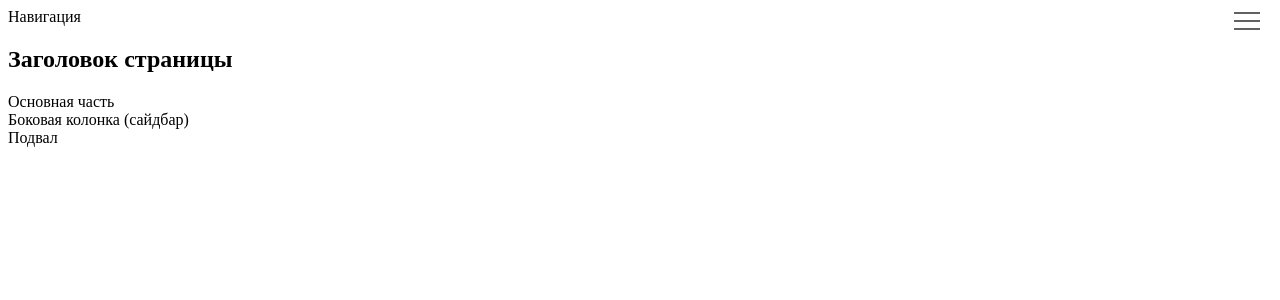
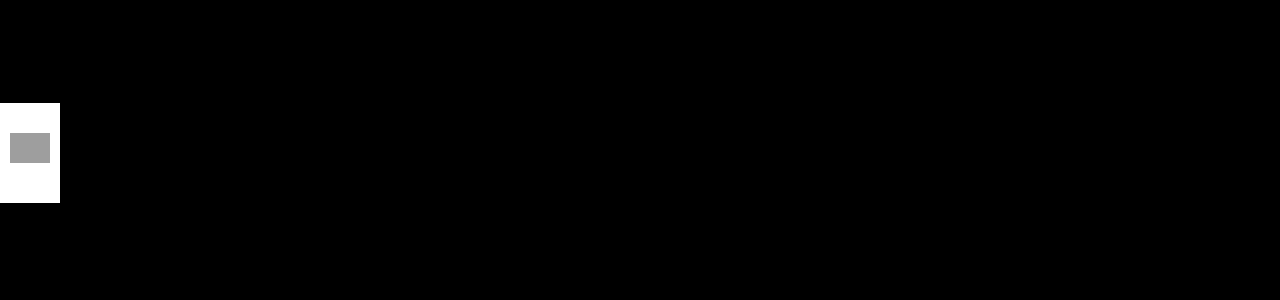
Before and after one commit to Dompfaff21/PokushAI, a Django app: page / in a window 1280 px wide. Shown: the top 300 px of the page. Run offline with Django 4.2, Linux system fonts and the light colour scheme; grey boxes are pictures that could not be loaded.

Commit message:
Заменил бургерку на сайдбар

```diff
--- a/djangoHolost/app1/static/css/style.css
+++ b/djangoHolost/app1/static/css/style.css
@@ -1,23 +1,16 @@
-.burger__menu{
-    display: flex;
+body{
+         background-color: black;
+         margin: 0px;
+         max-height:auto;
 }
 
-.menu__item > a:hover {
-    font-size: 18px;
-}
-
-.main__content {
-    display: grid;
-}
-
-.main__block {
-    display: grid;
-    justify-items: center;
+p {
+        color: white;
 }
 
     .header {
         display: block;
-        text-align:center;
+        text-align: center;
     }
 
     .header__logo {
@@ -28,114 +21,51 @@
         text-align: center;
     }
 
-    .menu__item > a {
-        text-decoration: none;
-        color: black;
-        transition-duration: 0.25s;
+.sidebar {
+    width: 60px;
+    height: 100px;
+    box-sizing: border-box;
+    padding: 10px;
+    background-color: #ffffffff;
+    transition: ease-in-out;
+    overflow: hidden;
 }
 
-    .menu__item > a:hover {
-        color: red;
-        font-size: 25px;
-        transition-duration: 0.25s;
+.sidebar:hover {
+    width: 200px;
 }
 
-input {
-    display: none;
+.sidebar:hover > .sidebar__item > .item__text {
+    opacity: 1;
 }
 
-    .menu__bottom {
-        float: right;
-        align-items: center;
-        position: fixed;
-        top: 20px;
-        right: 20px;
-        width: 26px;
-        height: 26px;
-        cursor: pointer;
-        z-index: 999;
+hr {
+    height: 1px;
+    color: #919191;
+    margin: 15px 0;
 }
 
-    .menu__bottom > span,
-    .menu__bottom > span::before,
-    .menu__bottom > span::after {
-        display: block;
-        position: absolute;
-        width: 100%;
-        height: 2px;
-        background-color: #616161;
+.sidebar__item {
+    display: flex;
+    align-items: center;
+    margin: 20px 0;
 }
 
-        .menu__bottom > span::before {
-            content: '';
-            top: -8px;
+.sidebar__item .item__text {
+    width: 40px;
+    height: 30px;
+    flex-shrink: 0;
+    fill: #424242;
 }
 
-        .menu__bottom > span::after {
-            content: '';
-            top: 8px;
+.sidebar__item .item__text {
+    opacity: 0;
+    transition: ease-in-out 0.3s;
+    transition-delay: .2s;
+    margin-left: 15px;
+    white-space: nowrap;
 }
 
-    .menu {
-        display: block;
-        position: fixed;
-        visibility: hidden;
-        top: 0;
-        right: -100%;
-        width: 300px;
-        height: 100%;
-        margin: 0;
-        padding: 80px 0;
-        list-style: none;
-        text-align: center;
-        background-color: #ECEFF1;
-        z-index: 998;
+.icon {
+    max-width: 40px;
 }
-    .menu__item {
-        display: block;
-        padding: 12px 24px;
-        color: black;
-        font-family: 'Roboto', sans-serif;
-        font-size: 20px;
-        text-decoration: none;
-    }
-
-    #menu__toggle:checked ~ .menu__bottom > span {
-        transform: rotate(45deg);
-    }
-
-        #menu__toggle:checked ~ .menu__bottom > span::before {
-            top: 0;
-            transform: rotate(0);
-        }
-
-        #menu__toggle:checked ~ .menu__bottom > span::after {
-            top: 0;
-            transform: rotate(90deg);
-        }
-
-    #menu__toggle:checked ~ .menu {
-        visibility: visible;
-        right: 0;
-    }
-
-    .menu__bottom > span,
-    .menu__bottom > span::before,
-    .menu__bottom > span::after {
-        transition-duration: .25s;
-    }
-
-    .menu {
-        transition-duration: .25s;
-    }
-
-
-    .menu__item > a:hover {
-        color: red;
-        transition-duration: 0.25s;
-    }
-
-    .menu__item > a {
-        text-decoration: none;
-        color: black;
-    }
--- a/djangoHolost/templates/index.html
+++ b/djangoHolost/templates/index.html
@@ -14,19 +14,6 @@
   </head>
   <body>
     <header>
-      <div class="burger-menu">
-            <input id="menu__toggle" type="checkbox">
-            <label class="menu__bottom" for="menu__toggle">
-                <span></span>
-            </label>
-            <nav class="menu">
-                <ul class="menu__list">
-                    <li class="menu__item">
-                        <a href="#"><b>На главную</b></a>
-                    </li>
-                </ul>
-            </nav>
-        </div>
       <nav>
         Навигация
       </nav>
@@ -38,7 +25,14 @@
       </section>
     </main>
     <aside>
-      Боковая колонка (сайдбар)
+     <div class="sidebar">
+              <div class="sidebar__item">
+                <img class="icon" src="{% static '/pictures/home.png' %}"/>
+                <div class="item__text">
+                  <p>На главную</p>
+                </div>
+              </div>
+     </div>
     </aside>
     <footer>
       Подвал
```
Lines whose indentation alone changed are shown as unchanged.
